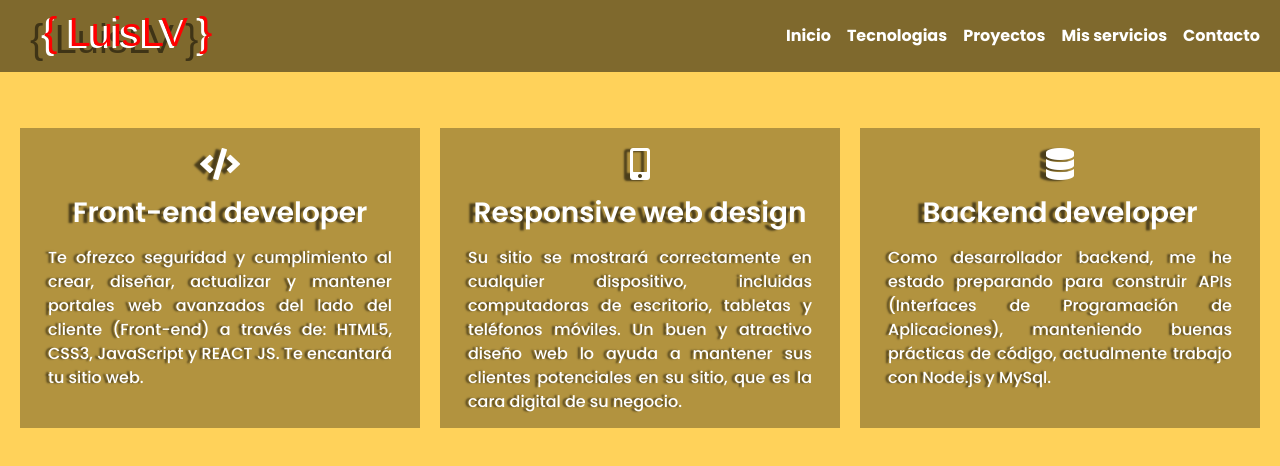
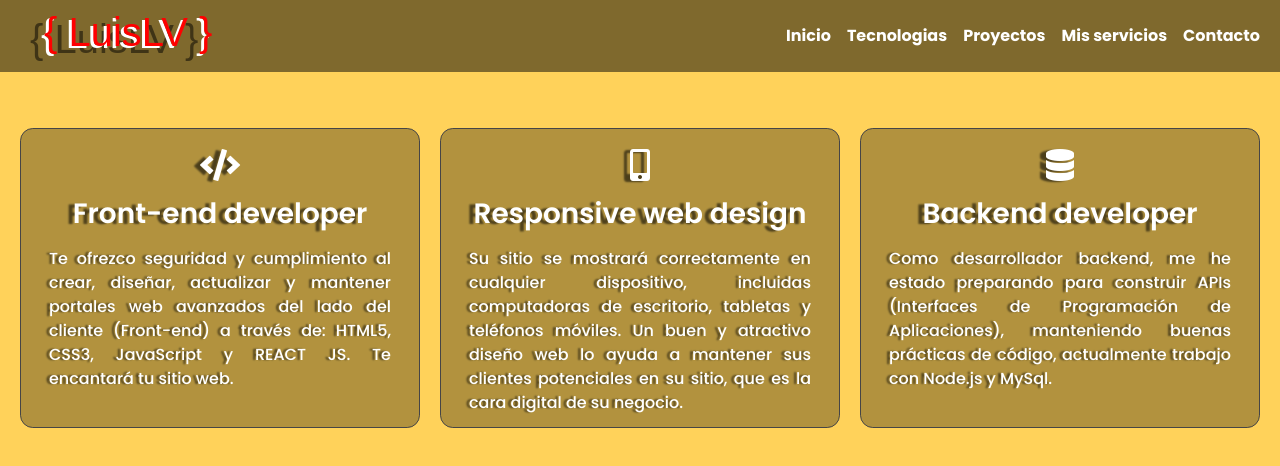
Before and after one commit to LuisLunaV/portafolio_web_2025, a Vue app: page /mis_servicios in a window 1280 px wide. Shown: the top 466 px of the page. Built offline with nearby package versions, Linux system fonts and the light colour scheme.

Commit message:
servicios box

```diff
--- a/src/assets/css/servicios.css
+++ b/src/assets/css/servicios.css
@@ -36,6 +36,8 @@
 }
 
 .contenedor-de-servicio {
+  border: 1.5px solid var(--negro) !important;
+  border-radius: 0.8rem;
   background-color: rgba(0, 0, 0, 0.3);
   transition: 0.5s;
 }
--- a/src/json/servicios.ts
+++ b/src/json/servicios.ts
@@ -1,4 +1,5 @@
 interface IServicios{
+  clase_box:string;
   icon_class:string;
   nombre:string;
   description:string;
@@ -10,6 +11,7 @@ interface IResponse{
 const servicios:IResponse = {
 data:[
   {
+    clase_box:'box-uno',
     icon_class:'fa-code',
     nombre:'Front-end developer',
     description:`Te ofrezco seguridad y cumplimiento al crear, diseñar, actualizar
@@ -17,6 +19,7 @@ data:[
                  a través de: HTML5, CSS3, JavaScript y REACT JS. Te encantará tu
                  sitio web.`
   },{
+    clase_box:'box-dos',
     icon_class:'fa-mobile-alt',
     nombre:'Responsive web design',
     description:`Su sitio se mostrará correctamente en cualquier dispositivo,
@@ -25,6 +28,7 @@ data:[
                  clientes potenciales en su sitio, que es la cara digital de su
                  negocio.`
   },{
+    clase_box:'box-tres',
     icon_class:'fa-database',
     nombre:'Backend developer',
     description:`Como desarrollador backend, me he estado preparando para construir
--- a/src/modules/portafolio/components/ModalPortafolio.vue
+++ b/src/modules/portafolio/components/ModalPortafolio.vue
@@ -40,7 +40,6 @@ interface Props {
 const props = defineProps<Props>()
 
 carpeta.value = props.info[0];
-console.log(carpeta.value)
 // imagesItems.value = props.info[0];
 imagesItems.value = props.info[0].img.filter((value, index) => index != 0);
 
--- a/src/modules/portafolio/components/servicios/ServicioTarjeta.vue
+++ b/src/modules/portafolio/components/servicios/ServicioTarjeta.vue
@@ -1,8 +1,8 @@
 <template>
           <div
-          v-for="(value, index) in servicios"
+          v-for="(value, index) in imprimirServicio"
           :key="index"
-          class="contenedor-de-servicio tamaño-de-fuente-2 centrar-texto pading-izq-der altura-30"
+        :class="['contenedor-de-servicio tamaño-de-fuente-2 centrar-texto pading-izq-der altura-30 box-bottom', value.clase_box]"
         >
           <div class="titulo-servicio-dos centrar-column-flex">
             <i :class="['fas', value.icon_class ,'fa-2x icono-servicio']"></i>
@@ -25,10 +25,25 @@
 
 <script lang="ts" setup>
 import { type IServicios } from '@/json/servicios';
+import { computed, ref } from 'vue';
 interface Props{
   servicios:IServicios[]
 }
 
-defineProps<Props>();
+const mostrarTarjeta = ref(0);
 
+const props = defineProps<Props>();
+
+const imprimirServicio = computed(()=>{
+const valor = props.servicios.slice(0, mostrarTarjeta.value + 1);
+return valor;
+});
+
+const targetInterval = setInterval(()=>{
+if (mostrarTarjeta.value < props.servicios.length -1 ) {
+  mostrarTarjeta.value++;
+} else {
+  clearInterval(targetInterval);
+}
+},500)
 </script>
--- a/src/modules/portafolio/layout/PortafolioLayout.vue
+++ b/src/modules/portafolio/layout/PortafolioLayout.vue
@@ -18,6 +18,5 @@ const ventanaStore = useVentanaStore();
 const routeName = ref('');
 watch(()=> ventanaStore.nombreVentana, ( newValue )=>{
   routeName.value = newValue;
-  console.log(routeName.value)
 })
 </script>
```
